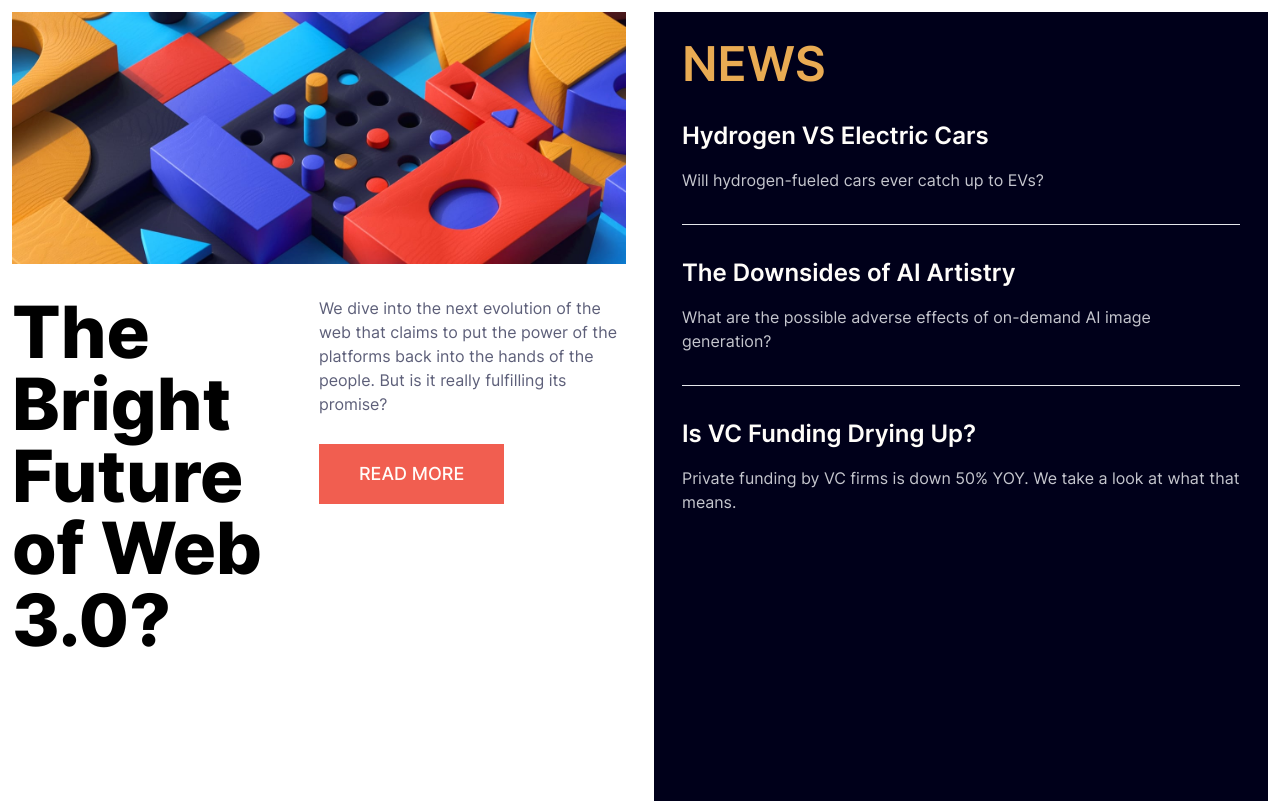
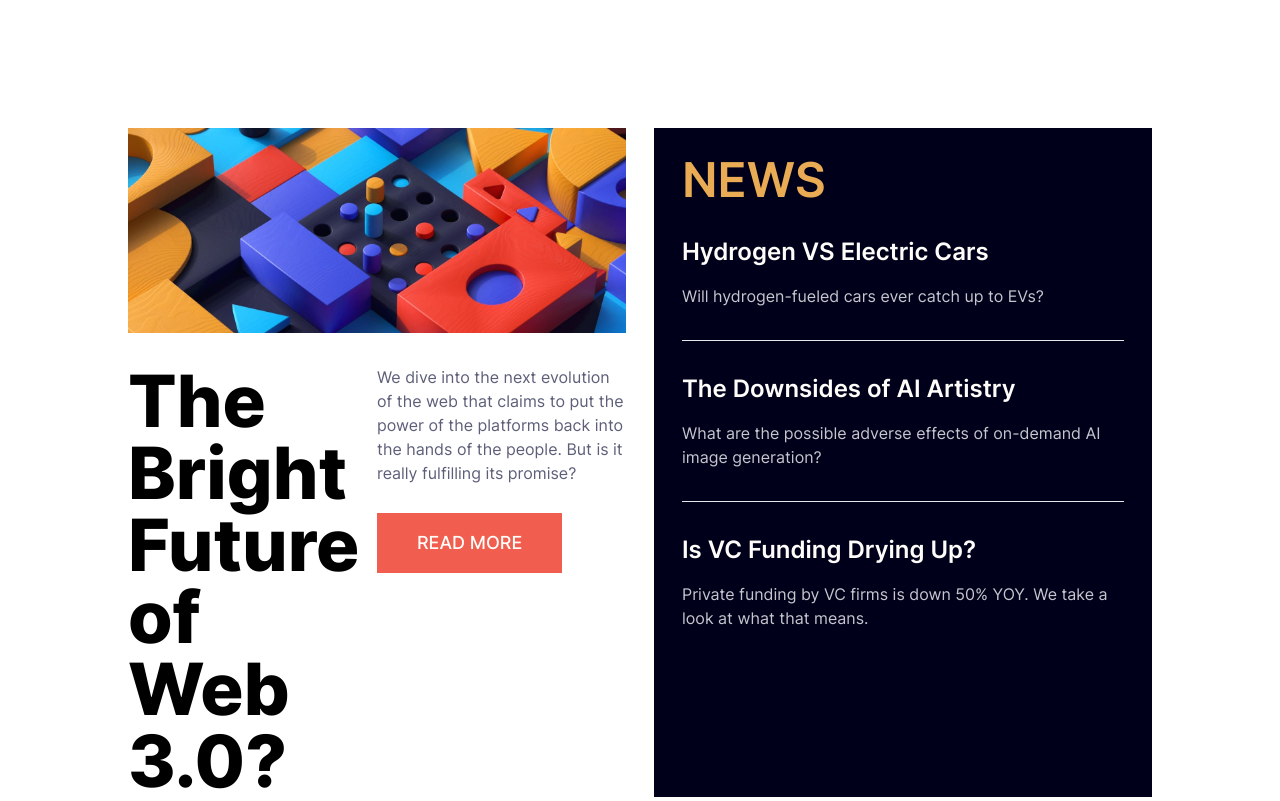
Before and after one commit to AdrianMartinezGit/TechNewsHomePage, a website: page index.html in a window 1280 px wide. Shown: the top 801 px of the page. Drawn offline with nearby package versions, Linux system fonts and the light colour scheme.

Commit message:
Responsive Update #3

```diff
--- a/index.html
+++ b/index.html
@@ -7,7 +7,7 @@
   <title>Frontend Mentor | News homepage</title>
   <link href="./dist/output.css" rel="stylesheet">
 </head>
-<body class="p-3">
+<body class="p-3 lg:p-[128px]">
   <!--
   Home
   New
@@ -81,88 +81,13 @@
   </nav>
   -->
 
-  <!--
-  <div>
-    <div class="grid grid-cols-2 pt-10 gap-16 ">
-      <div class="w-[960px]">
-        <img src="./assets/images/image-web-3-desktop.jpg">
-        <div class="grid grid-cols-2 gap-4 pt-5">
-          <div>
-            <h1 class="font-extrabold text-5xl">The Bright Future of Web 3.0?</h1>
-          </div>
-          <div>
-            <p class="text-[#5d5f79]">We dive into the next evolution of the web that claims to put the power of the platforms back into the
-              hands of the people. But is it really fulfilling its promise?</p>
-            <button
-              class="text-white bg-[#f15e50] hover:bg-[#a0190d] focus:ring-4 focus:ring-[#f8b1aa] font-medium text-sm px-5 py-2.5 mt-7 dark:bg-blue-600 dark:hover:bg-blue-700 focus:outline-none dark:focus:ring-blue-800"
-              type="button" data-drawer-target="drawer-right-example" data-drawer-show="drawer-right-example"
-              data-drawer-placement="right" aria-controls="drawer-right-example">
-              Read More
-            </button>
-          </div>
-        </div>
-      </div>
-      <div class="w-[320px] bg-[#00001a] p-7">
-        <h1 class="text-[#e9ab53] text-4xl font-semibold">New</h1>
-        <div class="pt-4 pb-4">
-          <h2 class="text-white font-extrabold text-1xl pb-3">Hydrogen VS Electric Cars</h2>
-          <p class="text-white font-thin">Will hydrogen-fueled cars ever catch up to EVs?</p>
-        </div>
-        <hr>
-        <div class="pt-4 pb-4">
-          <h2 class="text-white font-extrabold text-1xl pb-3">The Downsides of AI Artistry</h2>
-          <p class="text-white font-thin">What are the possible adverse effects of on-demand AI image generation?</p>
-        </div>
-        <hr>
-        <div class="pt-4 pb-4">
-          <h2 class="text-white font-extrabold text-1xl pb-3">Is VC Funding Drying Up?</h2>
-          <p class="text-white font-thin">Private funding by VC firms is down 50% YOY. We take a look at what that means.
-          </p>
-        </div>
-      </div>
-    </div>
-    <div class="grid grid-rows-3 w-[100%] gap-4 sm:grid-cols-3 sm:w-[1280px] sm:gap-1 pt-10">
-      <div class="grid grid-cols-2 w-[405px]">
-        <div>
-          <img src="./assets/images/image-retro-pcs.jpg">
-        </div>
-        <div>
-          <h1 class="text-[#c5c6ce]">01</h1>
-          <h2 class="font-extrabold">Reviving Retro PCs</h2>
-          <p class="text-[#5d5f79]">What happens when old PCs are given modern upgrades?</p>
-        </div>
-      </div>
-      <div class="grid grid-cols-2 w-[405px]">
-        <div>
-          <img src="./assets/images/image-top-laptops.jpg">
-        </div>
-        <div>
-          <h1 class="text-[#c5c6ce]">02</h1>
-          <h2 class="font-extrabold">Top 10 Laptops of 2022</h2>
-          <p class="text-[#5d5f79]">Our best picks for various needs and budgets.</p>
-        </div>
-      </div>
-      <div class="grid grid-cols-2 w-[405px]">
-        <div>
-          <img src="./assets/images/image-gaming-growth.jpg">
-        </div>
-        <div>
-          <h1 class="text-[#c5c6ce]">03</h1>
-          <h2 class="font-extrabold">The Growth of Gaming</h2>
-          <p class="text-[#5d5f79]">How the pandemic has sparked fresh opportunities.</p>
-        </div>
-      </div>
-    </div>
-  </div>
-  -->
-
-  <div class="grid grid-rows-2 lg:grid-cols-2 gap-16 md:gap-16 lg:gap-7">
+  <div class="grid max-lg:grid-rows-2 lg:grid-cols-2 gap-16 md:gap-16 lg:gap-7 lg:h-auto">
     <div>
       <img src="./assets/images/image-web-3-desktop.jpg" class="hidden lg:block"> <!-- Desktop Image -->
       <img src="./assets/images/image-web-3-desktop.jpg" class="hidden md:block lg:hidden w-full"> <!-- Tablet Image -->
       <img src="./assets/images/image-web-3-mobile.jpg" class="block md:hidden w-full"> <!-- Mobile Image -->
 
-      <div class="grid grid-rows-2 lg:grid-cols-2 pt-8 md:gap-6 lg:gap-0">
+      <div class="grid max-lg:grid-rows-2 lg:grid-cols-2 pt-8 md:gap-6 lg:gap-0">
         <div>
           <h1 class="font-extrabold text-5xl md:text-7xl">The Bright Future of Web 3.0?</h1>
         </div>
@@ -175,7 +100,7 @@
         </div>
       </div>
     </div>
-    <div class="bg-[#00001a] p-7">
+    <div class="bg-[#00001a] p-7 md:h-[500px] lg:h-auto">
       <h1 class="text-color-orange text-5xl font-semibold">NEWS</h1>
 
       <h2 class="text-color-off-white font-semibold text-2xl pt-8">Hydrogen VS Electric Cars</h2>
@@ -191,7 +116,7 @@
     </div>
   </div>
 
-  <div class="grid grid-rows-3 lg:grid-cols-3 gap-5 pt-16 pb-16">
+  <div class="grid max-lg:grid-rows-3 lg:grid-cols-3 gap-5 pt-16 pb-16">
     <div class="grid grid-cols-2 w-96 gap-5">
       <div>
         <img src="./assets/images/image-retro-pcs.jpg">
```
Also changed, not shown: dist/output.css.
